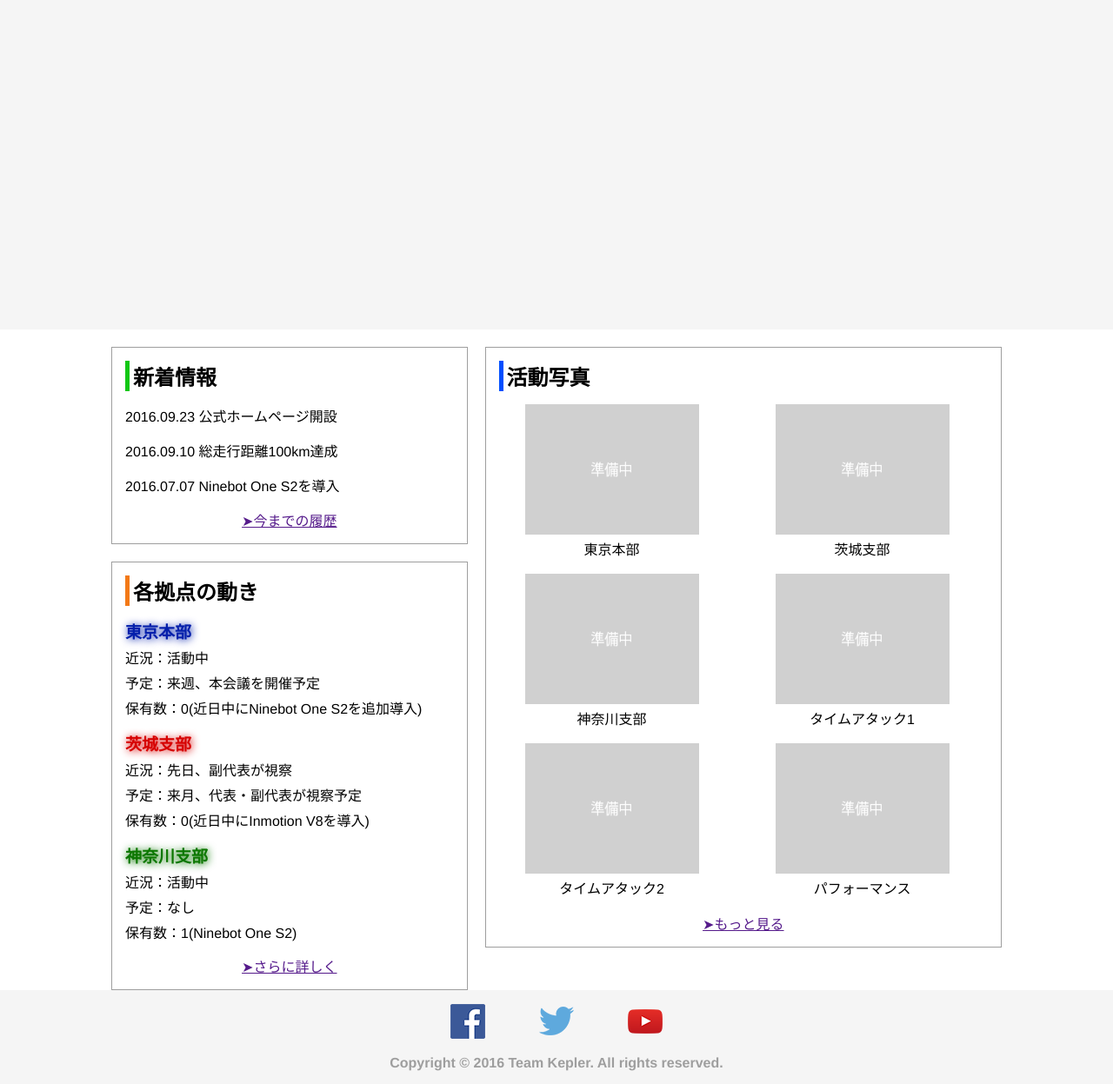
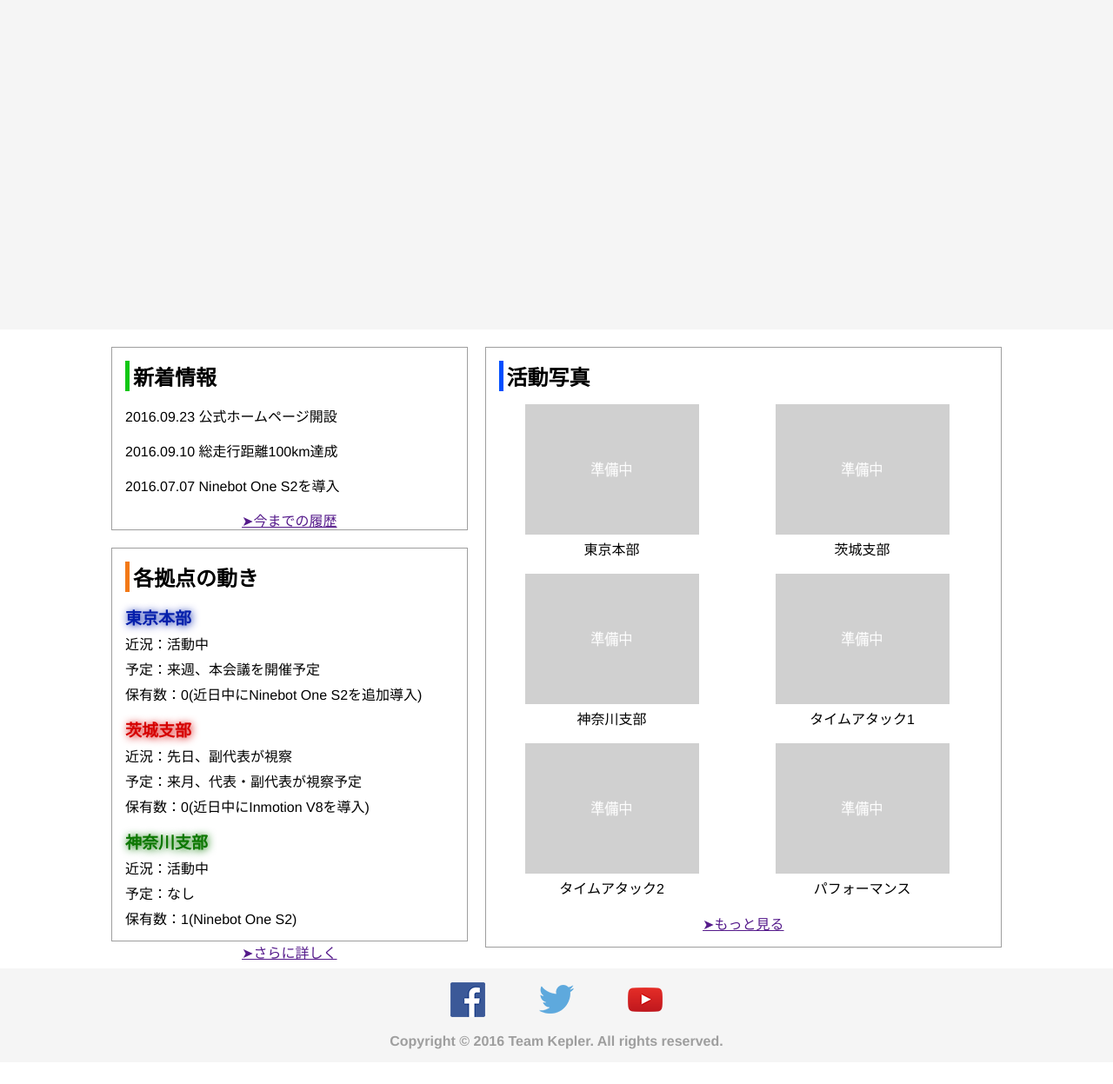
Before and after one commit to yohanesu/teamkepler_website, a plain HTML site: page index.html in a window 1280 px wide. Shown: the part 163-1410 px from the top of the page at 87% size. After the commit the page ends 1385 px from the top, so only its background shows below. Drawn offline with Linux system fonts and the light colour scheme.

Commit message:
Fixed container height

```diff
--- a/css/index.css
+++ b/css/index.css
@@ -76,6 +76,7 @@ h1 {
   width: 60%;
 }
 .news-container {
+  height: 209px;
   margin: 0 auto 0 0;
   padding: 0px 15px;
   border: 1px solid #9e9e9e;
@@ -98,6 +99,7 @@ h1 {
   margin: 0px auto 15px auto;
 }
 .branch-container {
+  height: 451px;
   margin: 20px auto 0 0;
   padding: 0px 15px;
   border: 1px solid #9e9e9e;
```
